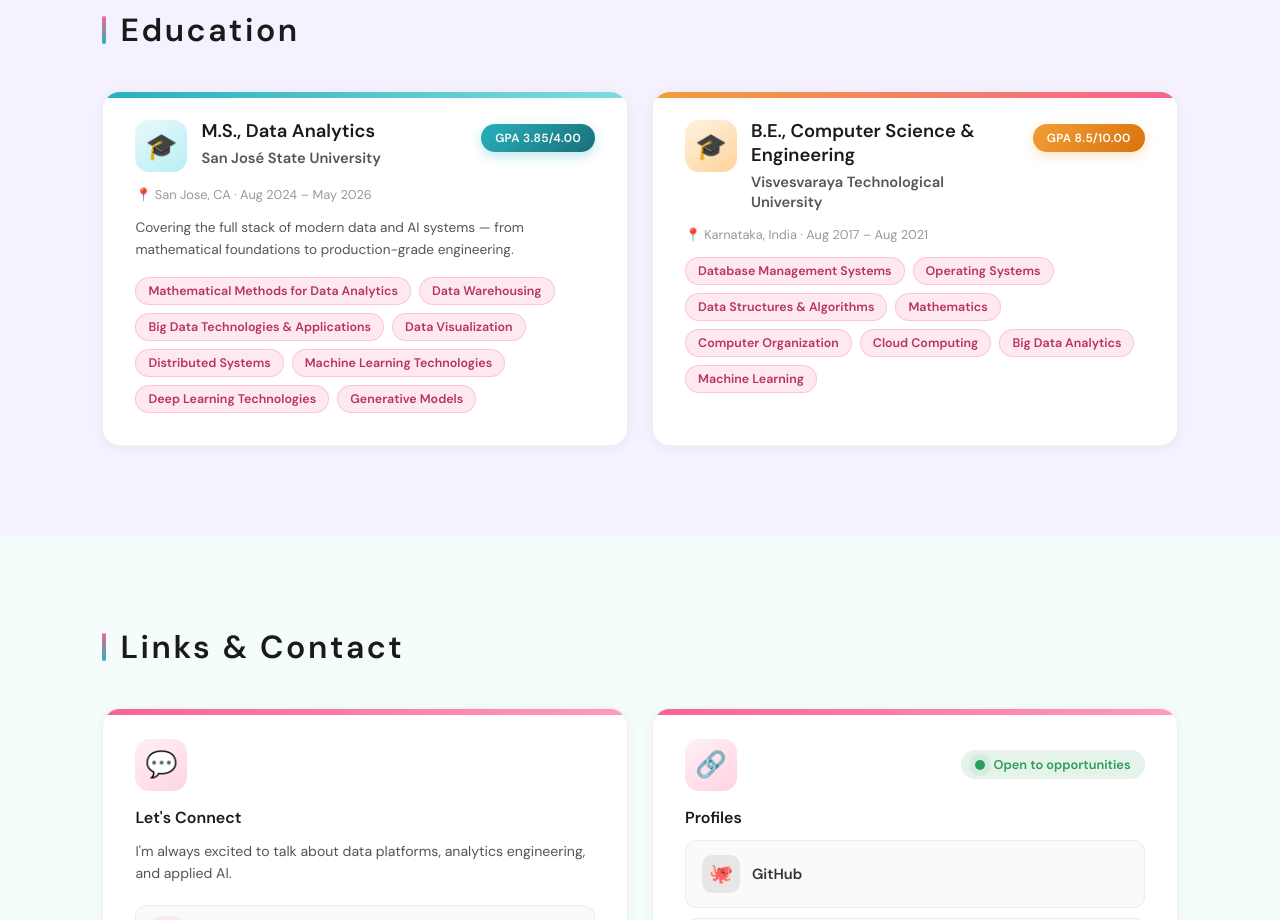
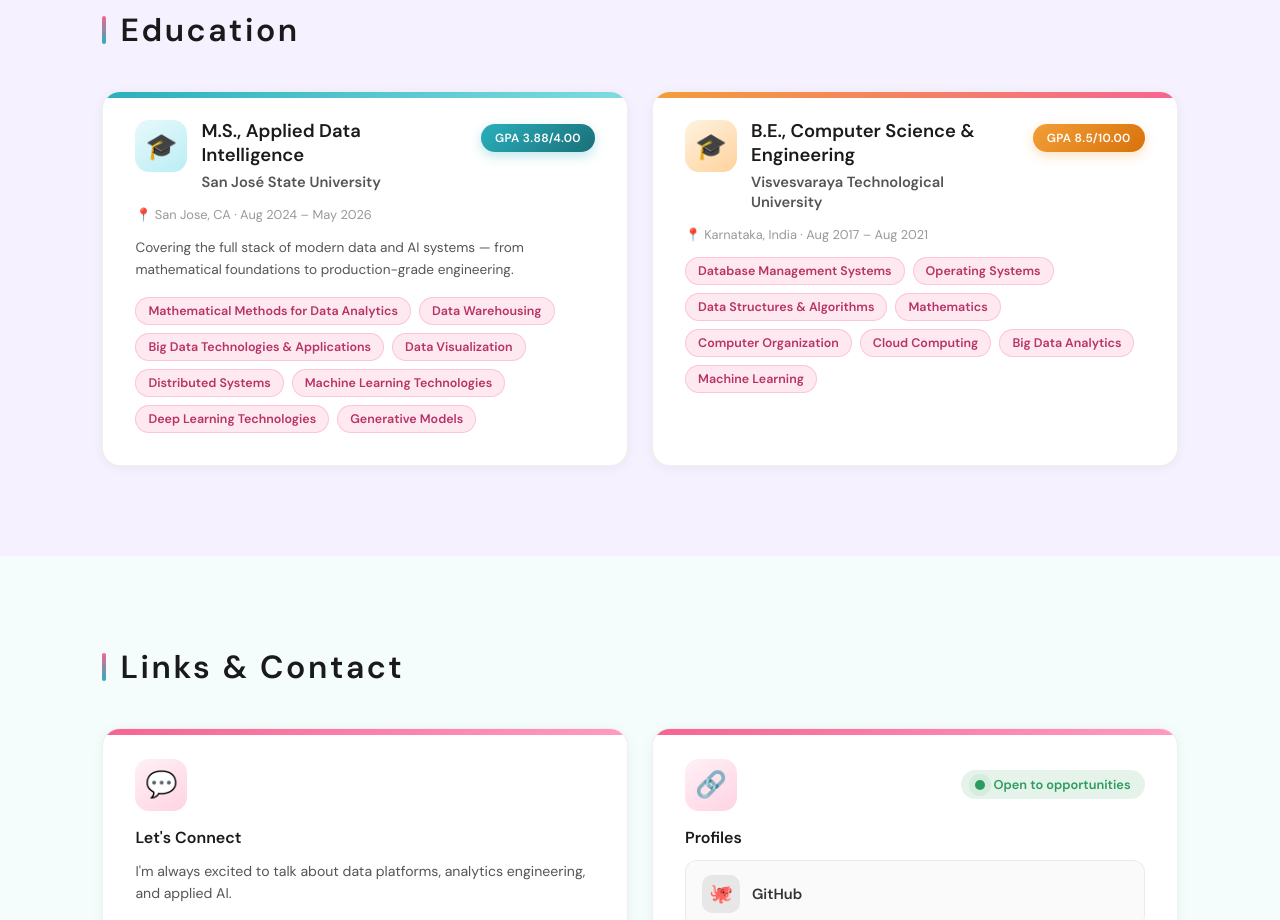
Before and after one commit to ChetanaMuralidharan/Chetana-portfolio, a React (Vite) app: page / in a window 1280 px wide. Shown: the part 4920-5840 px from the top of the page. Built offline with nearby package versions, Linux system fonts and the light colour scheme.

Commit message:
Update Education.jsx

```diff
--- a/src/components/Education.jsx
+++ b/src/components/Education.jsx
@@ -10,10 +10,10 @@ export default function Education() {
           <div className="education-card-header">
             <div className="education-icon-badge badge-ms">🎓</div>
             <div className="education-header-text">
-              <div className="education-degree">M.S., Data Analytics</div>
+              <div className="education-degree">M.S., Applied Data Intelligence</div>
               <div className="education-school">San José State University</div>
             </div>
-            <span className="education-gpa-badge gpa-ms">GPA 3.85/4.00</span>
+            <span className="education-gpa-badge gpa-ms">GPA 3.88/4.00</span>
           </div>
           <div className="education-meta">📍 San Jose, CA · Aug 2024 – May 2026</div>
           <p className="education-desc">
```
